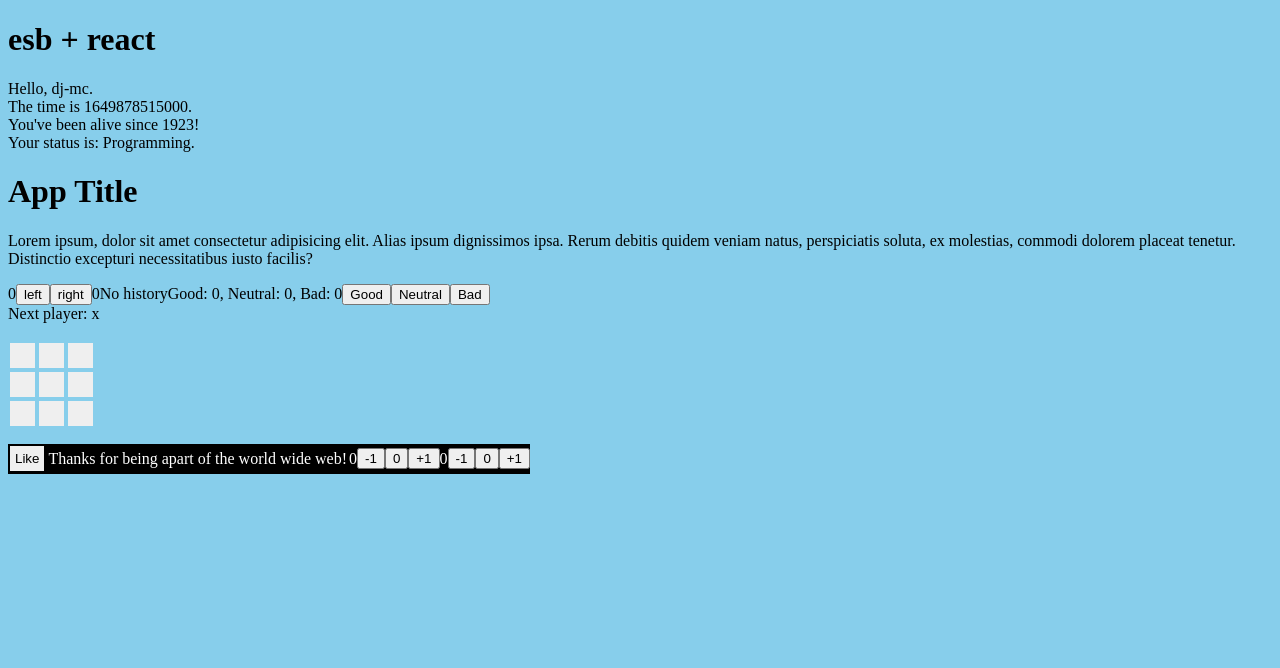
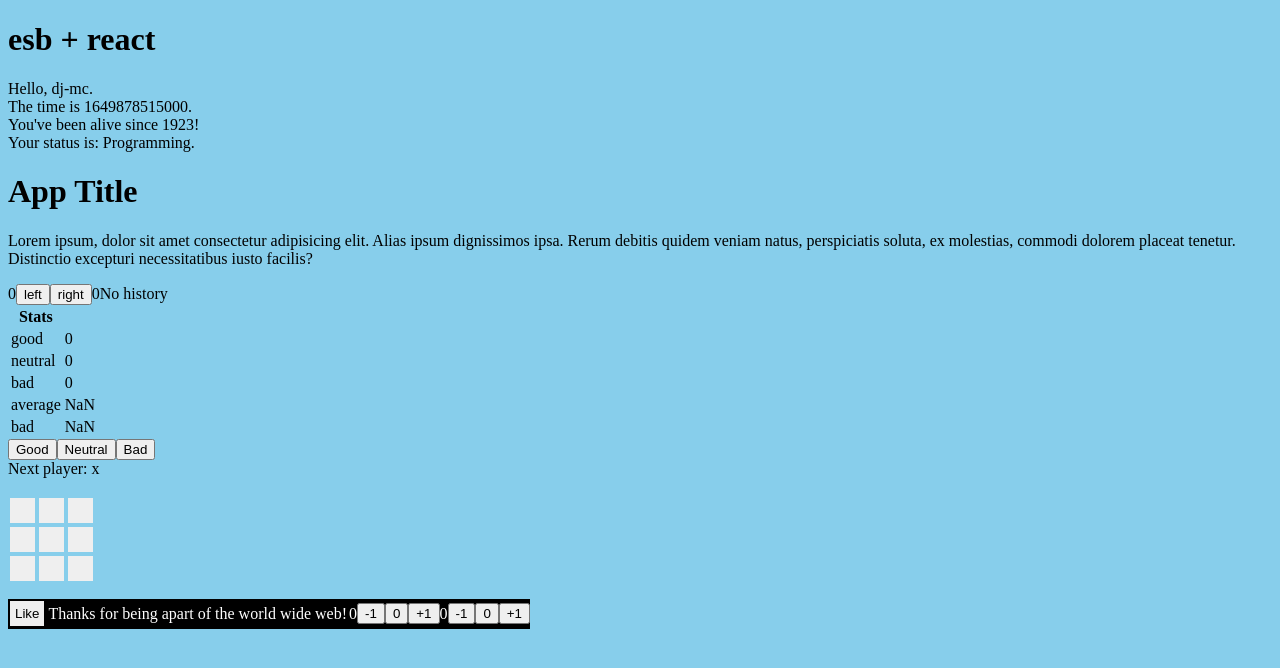
Before and after one commit to dj-mc/esb-r, a React app: page / in a window 1280 px wide. Shown: the top 668 px of the page. Built offline with nearby package versions, Linux system fonts and the light colour scheme.

Commit message:
Add Stats, TableRow component

```diff
--- a/src/feedback.tsx
+++ b/src/feedback.tsx
@@ -1,5 +1,48 @@
 import React, { useState } from 'react';
 import { ButtonOnClick } from './button-on-click';
+
+export const TableRow = (props: { title: string; statistic: string }) => {
+  const { title, statistic } = props;
+  return (
+    <>
+      <tr>
+        <td>{title}</td>
+        <td>{statistic}</td>
+      </tr>
+    </>
+  );
+};
+
+export const Stats = (props: {
+  good: number;
+  neutral: number;
+  bad: number;
+}) => {
+  const { good, neutral, bad } = props;
+  const total_entries = good + neutral + bad;
+  const average = (good + bad * -1) / total_entries;
+  const positive = good / total_entries;
+
+  return (
+    <>
+      <table>
+        <thead>
+          <tr>
+            <th>Stats</th>
+          </tr>
+        </thead>
+
+        <tbody>
+          <TableRow title={'good'} statistic={`${good}`} />
+          <TableRow title={'neutral'} statistic={`${neutral}`} />
+          <TableRow title={'bad'} statistic={`${bad}`} />
+          <TableRow title={'average'} statistic={average.toFixed(2)} />
+          <TableRow title={'bad'} statistic={(positive * 100).toFixed(2)} />
+        </tbody>
+      </table>
+    </>
+  );
+};
 
 export const Feedback = () => {
   const [feeling, set_feeling] = useState({
@@ -8,18 +51,17 @@ export const Feedback = () => {
     bad: 0
   });
 
-  const set_feeling_factory = (felt: string) => () => {
-    const new_state = { ...feeling };
-    new_state[felt] += 1;
-    return set_feeling(new_state);
-  };
+  const i_felt =
+    (felt: string, feeling_state: Record<string, number>) => () => {
+      return set_feeling({ ...feeling_state, [felt]: feeling_state[felt] + 1 });
+    };
 
   return (
     <>
-      Good: {feeling.good}, Neutral: {feeling.neutral}, Bad: {feeling.bad}
-      <ButtonOnClick fn={set_feeling_factory('good')} text="Good" />
-      <ButtonOnClick fn={set_feeling_factory('neutral')} text="Neutral" />
-      <ButtonOnClick fn={set_feeling_factory('bad')} text="Bad" />
+      <Stats good={feeling.good} neutral={feeling.neutral} bad={feeling.bad} />
+      <ButtonOnClick fn={i_felt('good', feeling)} text="Good" />
+      <ButtonOnClick fn={i_felt('neutral', feeling)} text="Neutral" />
+      <ButtonOnClick fn={i_felt('bad', feeling)} text="Bad" />
     </>
   );
 };
```
